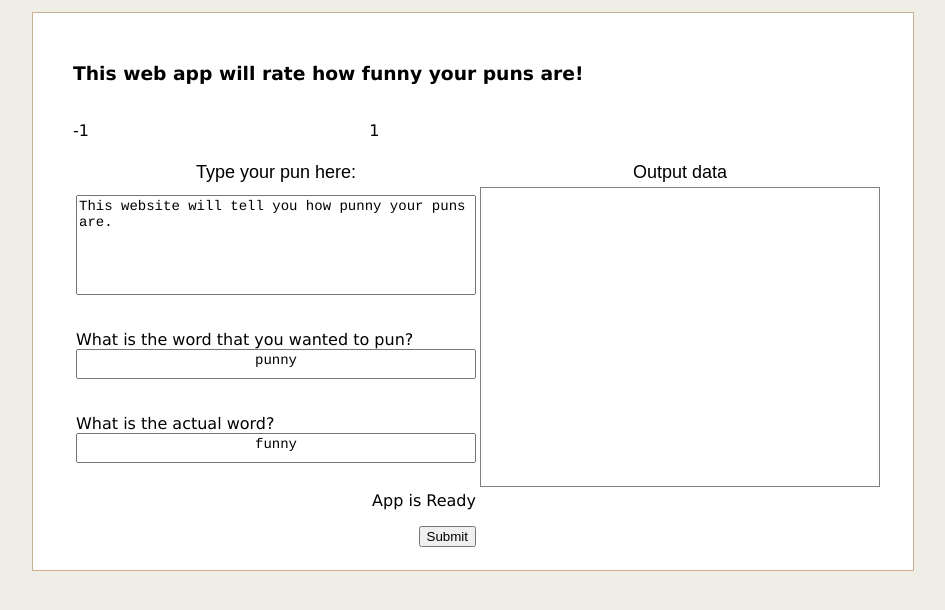
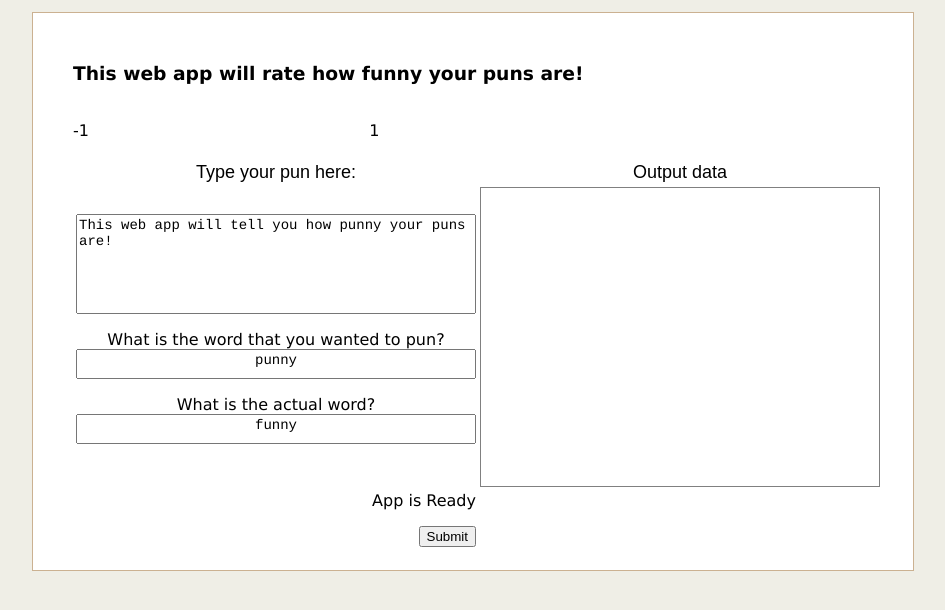
Before and after one commit to hellcoderz/PunerRater, a plain HTML site: page index.html in a window 1280 px wide. Shown: the part 84-694 px from the top of the page, without its empty margins (167-1112 px from the left). Drawn offline with nearby package versions, Linux system fonts and the light colour scheme.

Commit message:
modify html

```diff
--- a/index.html
+++ b/index.html
@@ -41,17 +41,19 @@
 			<tr>
 				<td>
 					<form name="text">
- 						<textarea id="input" form="text" style="width:400px; height:100px; resize: none;">This website will tell you how punny your puns are.</textarea>
+ 						<textarea id="input" form="text" style="width:400px; height:100px; resize: none;">This web app will tell you how punny your puns are!</textarea>
  					</form>
- 					<br>
+
  					<form name="punWord">
- 						What is the word that you wanted to pun?
+ 						<p style="text-align:center">What is the word that you wanted to pun?
  						<textarea id="punWordInput" form="text" style="width:400px; height:30px; text-align: center; resize: none;">punny</textarea>
+ 						</p>
  					</form>
- 					<br>
+
  					<form name="actualWord">
- 						What is the actual word?
+ 						<p style="text-align:center">What is the actual word?
  						<textarea id="actualWordInput" form="text" style="width:400px; height:30px; text-align: center; resize: none;">funny</textarea>
+ 						</p>
  					</form>
  				</td>
  			<td valign="top">
```
